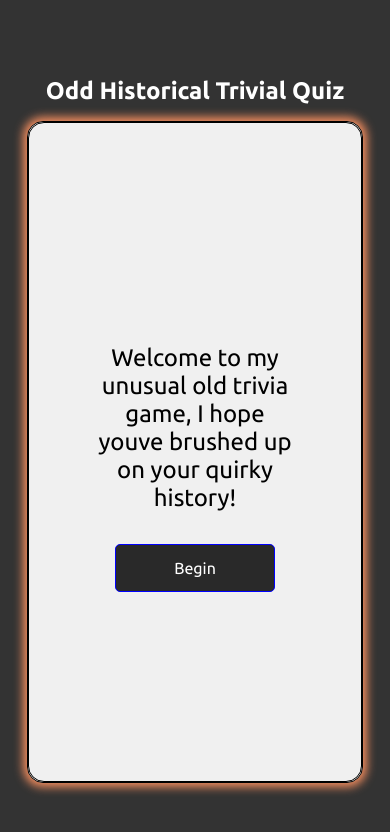
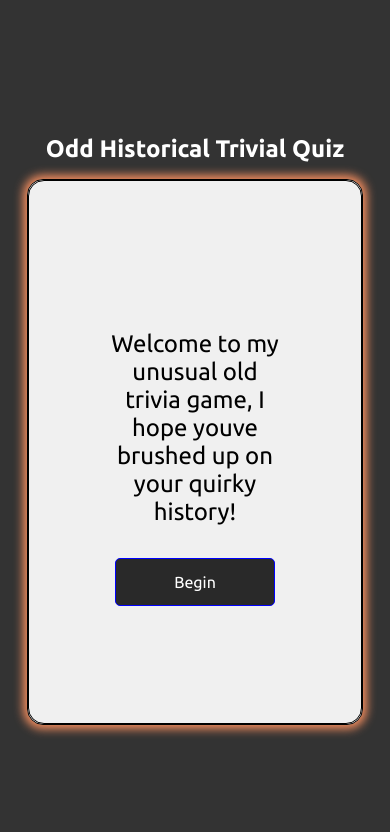
Before and after one commit to Jay-Remm/Quiz-Game-App, a plain HTML site: page index.html in a window 390 px wide. Drawn offline with nearby package versions, Linux system fonts and the light colour scheme.

Commit message:
Media Query adjustments

```diff
--- a/style.css
+++ b/style.css
@@ -68,6 +68,7 @@ h1 {
 .begin-modal p {
     margin: 2rem 0;
     font-size: 1.5rem;
+    width: 90%;
 }
 
 .beginBtn {
@@ -250,9 +251,13 @@ h1 {
 
 @media(max-width: 500px) {
 
+    body {
+        overflow-y: auto;
+    }
+
     .quiz-container {
         width: 90%;
-        height: 80%;
+        height: 66%;
     }
 
     h1 {
@@ -266,4 +271,12 @@ h1 {
     .response-modal {
         width: 75%;
     }
+
+    .answers-container {
+        overflow-y: scroll;
+    }
+
+    .question {
+        font-size: 1.25rem;
+    }
 }
```
